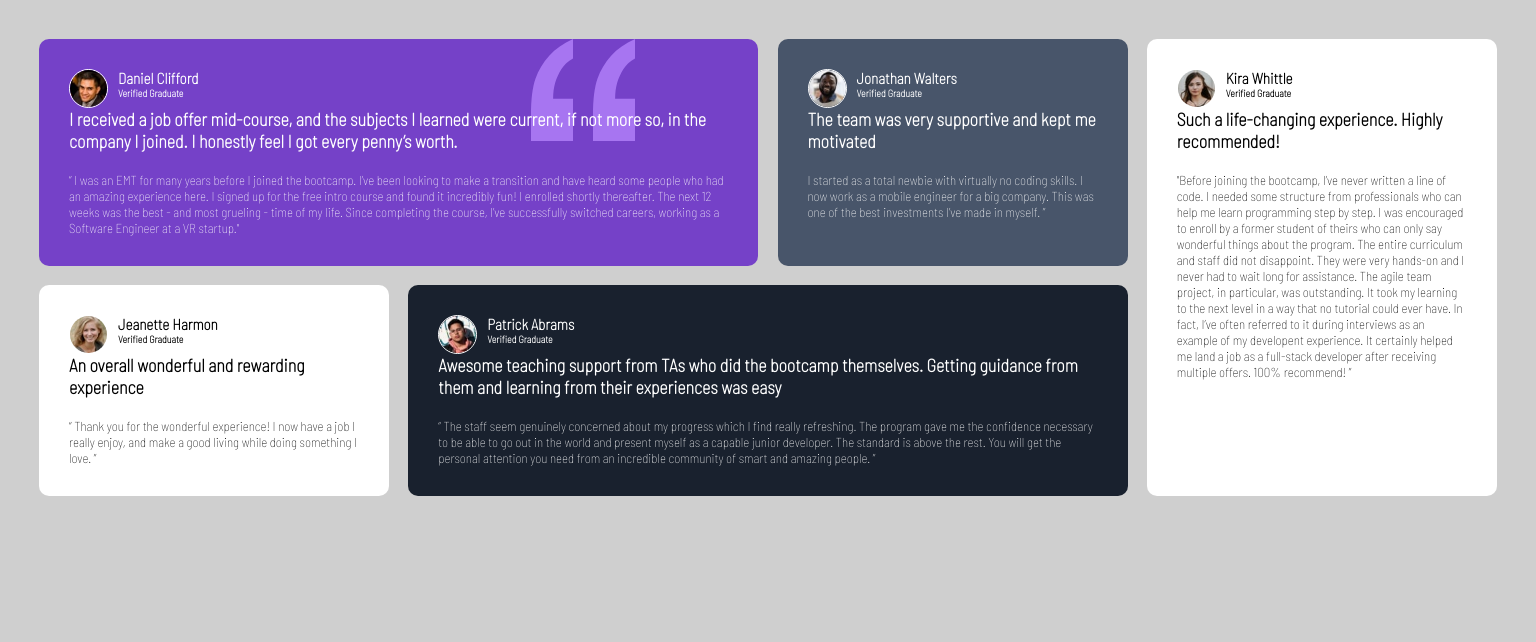
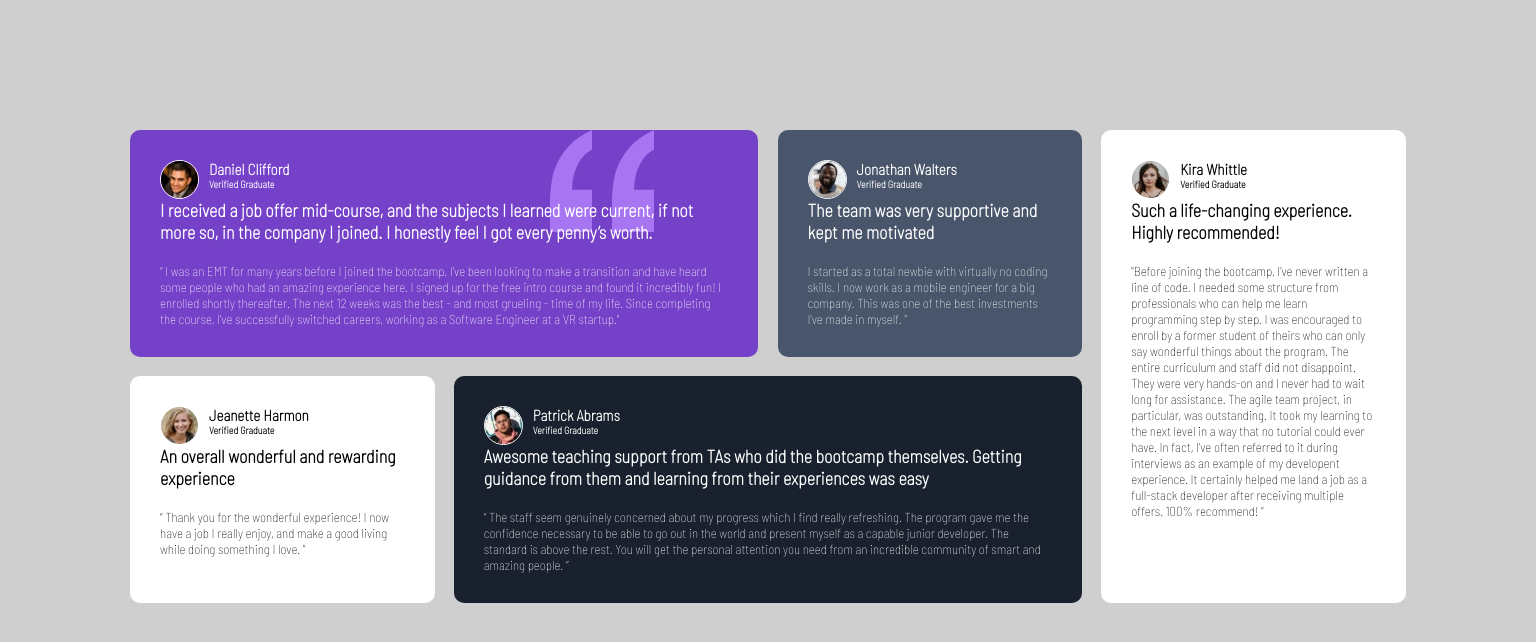
Before and after one commit to rajnishps/tmnals, a plain HTML site: page index.html in a window 1536 px wide. Drawn offline with Linux system fonts and the light colour scheme.

Commit message:
marginsFixed

```diff
--- a/style.css
+++ b/style.css
@@ -20,6 +20,7 @@
 }
 
 html {
+  scroll-behavior: smooth;
   font-size: 13px;
   font-weight: 500;
 }
@@ -95,7 +96,7 @@ img {
 
 @media (min-width: 900px) {
   .main-body {
-    margin: 3rem;
+    margin: 2rem;
     display: grid;
     grid-template-columns: repeat(4, 1fr);
     grid-template-rows: auto, auto;
@@ -116,3 +117,23 @@ img {
     grid-area: 1/4/3/5;
   }
 }
+
+@media (min-width: 1000px) {
+  .main-body {
+    margin: 5rem;
+    transition: 500ms;
+  }
+}
+@media (min-width: 1200px) {
+  .main-body {
+    margin: 8rem;
+    transition: 500ms;
+  }
+}
+
+@media (min-width: 1440px) {
+  .main-body {
+    margin: 10rem;
+    transition: 500ms;
+  }
+}
```
